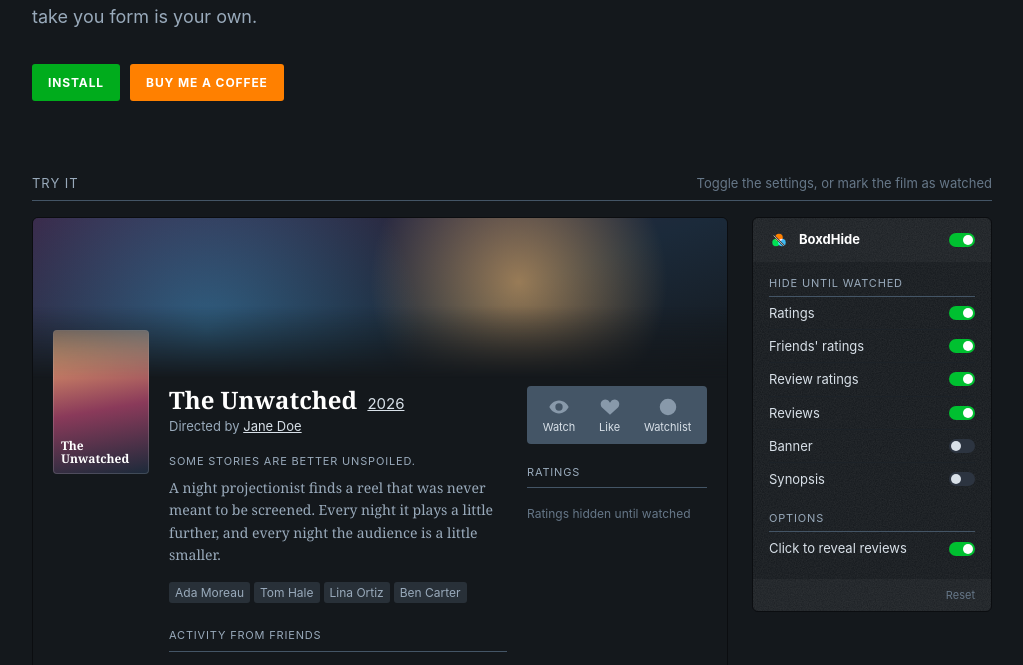
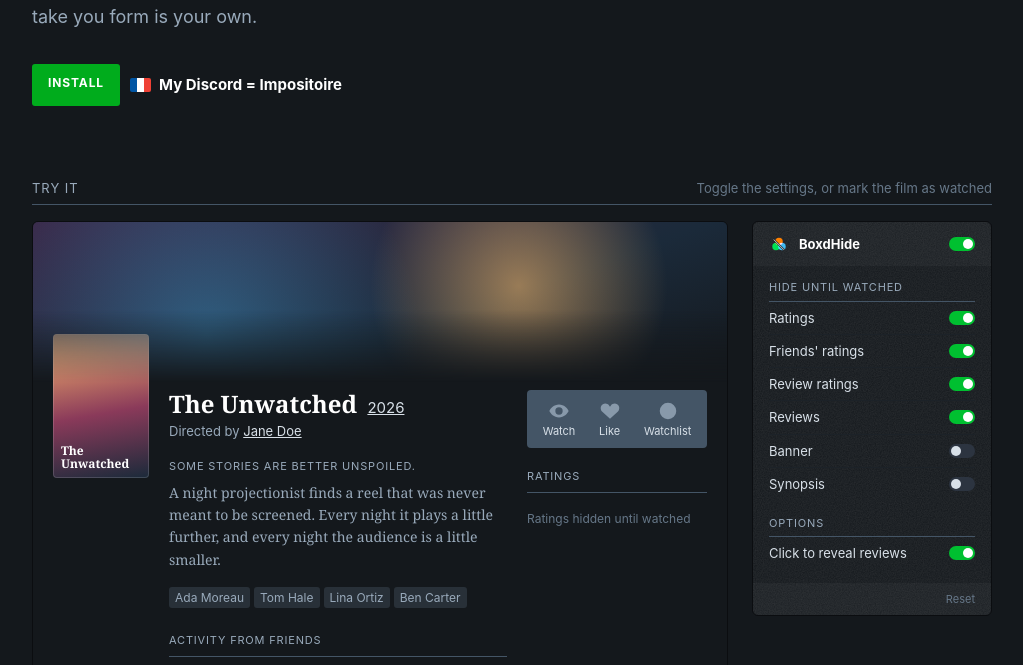
Before and after one commit to mo-gd/boxdhide, a browser extension: page docs/index.html in a window 1280 px wide. Shown: the part 390-1055 px from the top of the page, without its empty margins (128-1151 px from the left). Drawn offline with Linux system fonts and the light colour scheme.

Commit message:
Replace Buy me a coffee with Discord handle and add French flag (#1)
* Replace Buy me a coffee with Discord handle and add French flag

Co-Authored-By: Claude Opus 5.5 <noreply@anthropic.com>
Claude-Session: https://claude.ai/code/session_01UTRkW4eWtwiTyrJtaBggbS

* Fit Discord handle in popup footer

Co-Authored-By: Claude Opus 5.5 <noreply@anthropic.com>
Claude-Session: https://claude.ai/code/session_01UTRkW4eWtwiTyrJtaBggbS

---------

Co-authored-by: Claude <noreply@anthropic.com>

```diff
--- a/docs/index.html
+++ b/docs/index.html
@@ -29,6 +29,7 @@
           <path class="slash" d="M32 37.5 94 99.5" pathLength="100" stroke="#fff" stroke-width="4.5" stroke-linecap="round"/>
         </svg>
         BoxdHide
+        <span class="flag-fr" role="img" aria-label="France"></span>
       </a>
       <nav class="nav-links">
         <a href="#why">Why</a>
@@ -49,7 +50,7 @@
       <div class="hero-actions">
         <a class="button -action" href="#install">Install</a>
         <a class="button js-repo" href="#" hidden>View source</a>
-        <a class="button -coffee" href="https://buymeacoffee.com/moehau" target="_blank" rel="noopener">Buy me a coffee</a>
+        <span class="discord"><span class="flag-fr" role="img" aria-label="France"></span> My Discord = Impositoire</span>
       </div>
       </div>
 
@@ -234,7 +235,7 @@
 
   <footer class="footer wrap">
     <p>BoxdHide is an independent project, not affiliated with Letterboxd. Released under the <a href="https://www.wtfpl.net/">WTFPL</a>.</p>
-    <a class="button -coffee" href="https://buymeacoffee.com/moehau" target="_blank" rel="noopener">Buy me a coffee</a>
+    <span class="discord"><span class="flag-fr" role="img" aria-label="France"></span> My Discord = Impositoire</span>
   </footer>
 </body>
 </html>
--- a/docs/style.css
+++ b/docs/style.css
@@ -265,12 +265,24 @@ h1, h2, h3, h4, p, ul, ol {
   background: #009d1a;
 }
 
-.button.-coffee {
-  background: #ff8000;
+.discord {
+  display: inline-flex;
+  align-items: center;
+  gap: 8px;
+  padding: 9px 0;
+  color: #fff;
+  font-weight: 700;
+  white-space: nowrap;
+  user-select: all;
 }
 
-.button.-coffee:hover {
-  background: #e67300;
+.flag-fr {
+  display: inline-block;
+  flex: none;
+  width: 21px;
+  height: 14px;
+  border-radius: 2px;
+  background: linear-gradient(90deg, #0055a4 33.33%, #fff 33.33% 66.66%, #ef4135 66.66%);
 }
 
 /* Sections */
--- a/src/popup/popup.css
+++ b/src/popup/popup.css
@@ -148,7 +148,7 @@ input:focus-visible + .track {
 .footer {
   display: flex;
   align-items: center;
-  gap: 14px;
+  gap: 12px;
   margin-top: 14px;
   padding: 10px 16px;
   background: var(--raised);
@@ -173,19 +173,23 @@ input:focus-visible + .track {
   color: #fff;
 }
 
-.footer .coffee {
+.footer .discord {
+  display: flex;
+  align-items: center;
+  gap: 5px;
   margin-left: auto;
-  padding: 5px 9px;
-  border-radius: 3px;
-  background: var(--orange);
   color: #fff;
   font-size: 10px;
   font-weight: 700;
-  letter-spacing: 0.075em;
-  text-transform: uppercase;
+  white-space: nowrap;
+  user-select: all;
 }
 
-.footer .coffee:hover,
-.footer .coffee:focus-visible {
-  background: #e67300;
+.flag-fr {
+  display: inline-block;
+  flex: none;
+  width: 15px;
+  height: 10px;
+  border-radius: 2px;
+  background: linear-gradient(90deg, #0055a4 33.33%, #fff 33.33% 66.66%, #ef4135 66.66%);
 }
```
Also changed, not shown: src/popup/popup.html (+2 -1 lines), 1 other file.
